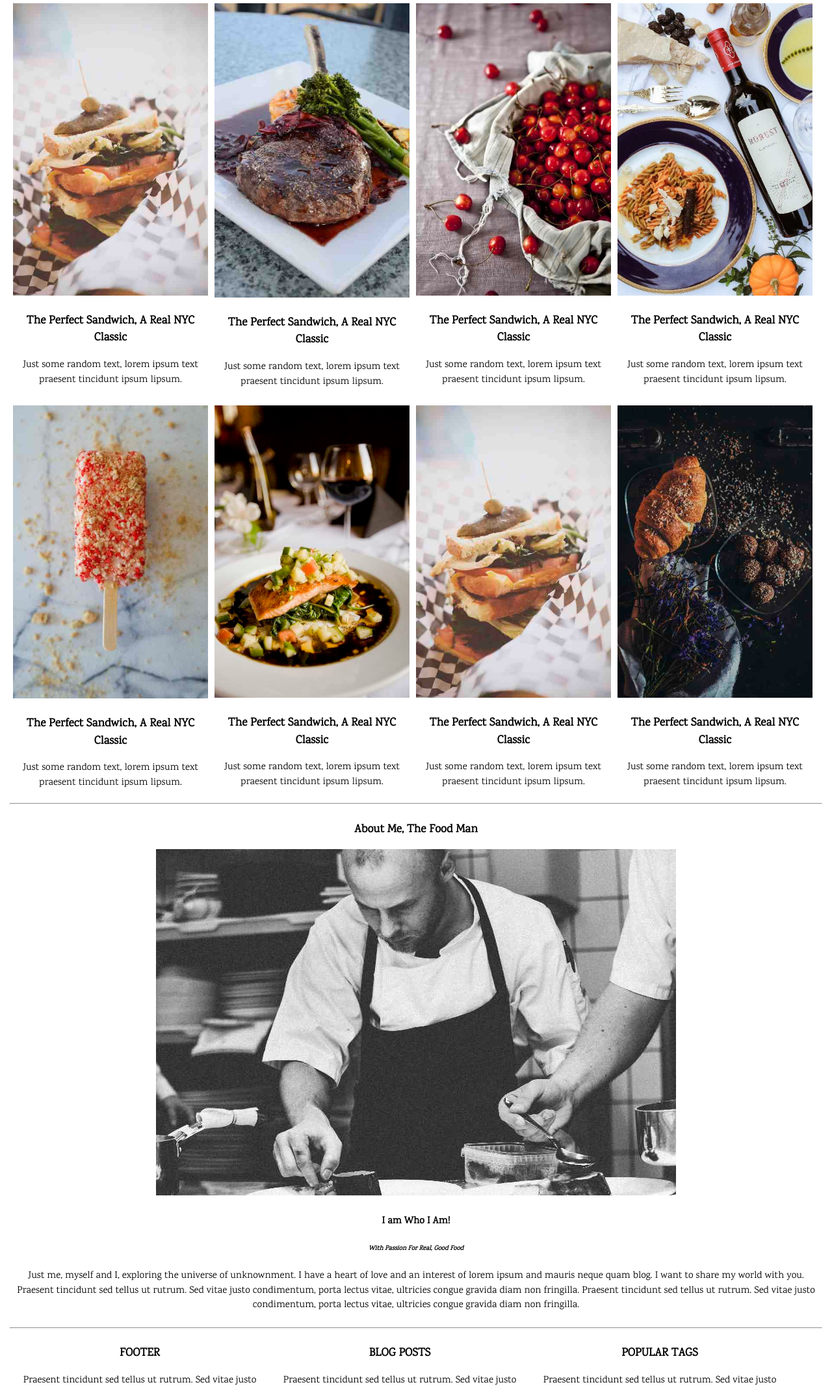
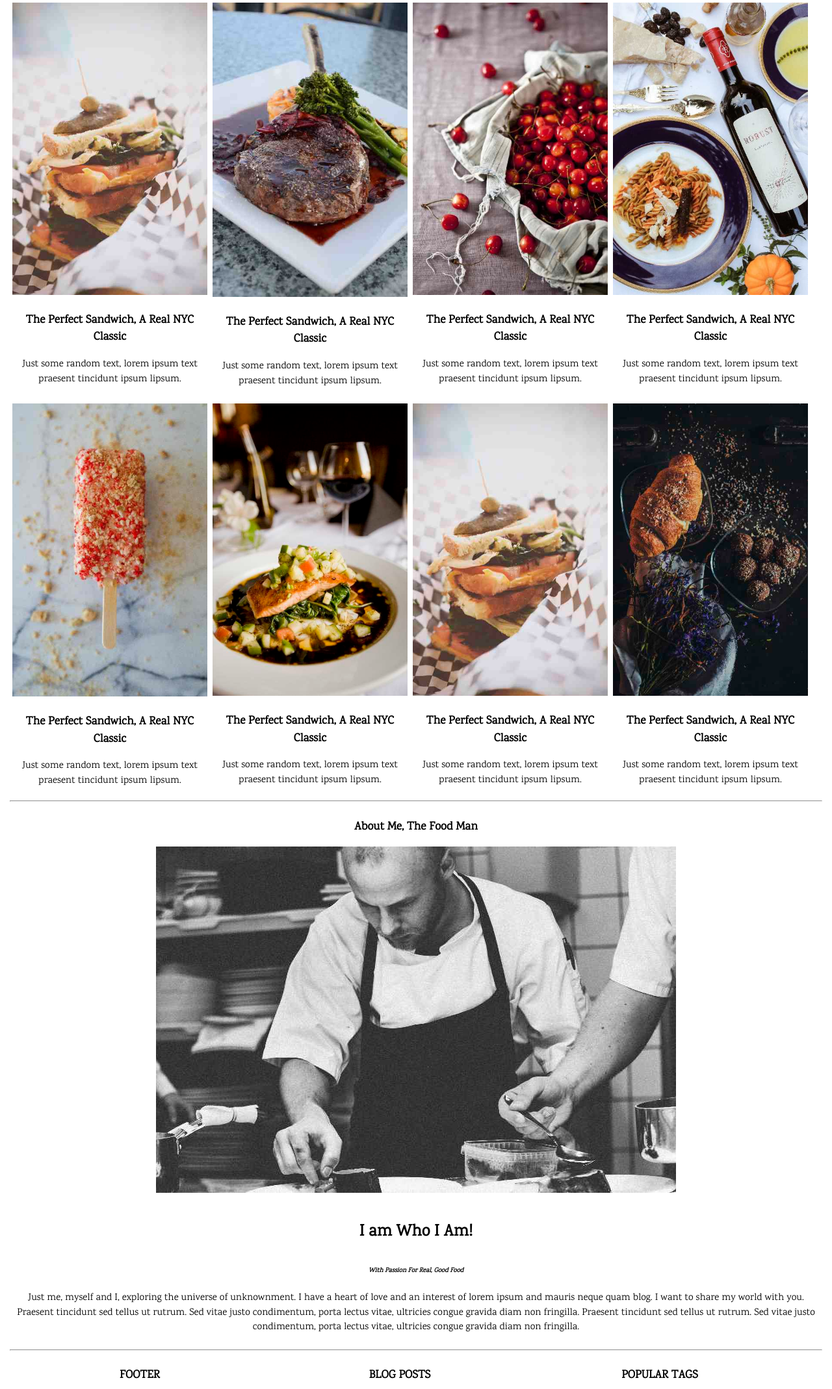
Before and after one commit to linhheo/LabS2, a PHP site: page / in a window 1280 px wide. Shown: the part 83-2221 px from the top of the page at 65% size. Run offline with PHP 8.4, Linux system fonts and the light colour scheme.

Commit message:
update code l2

```diff
--- a/css/style.css
+++ b/css/style.css
@@ -16,6 +16,12 @@ html, body {
     font-size: 50px;
 }
 
+.padding-16 .item{
+    width: 300px;
+    float: left;
+    margin: 4px;
+}
+
 .main {
     float: none;
     width: 1250px;
@@ -23,17 +29,13 @@ html, body {
     align-content: center;
 }
 
-.padding-16 .item{
-    width: 300px;
-    float: left;
-    margin: 5px;
-}
-
-
 .img{
     width: 300px;
 }
 
+h4{
+    font-size: 25px;
+}
 .about{
     align-content: center;
 }
```
